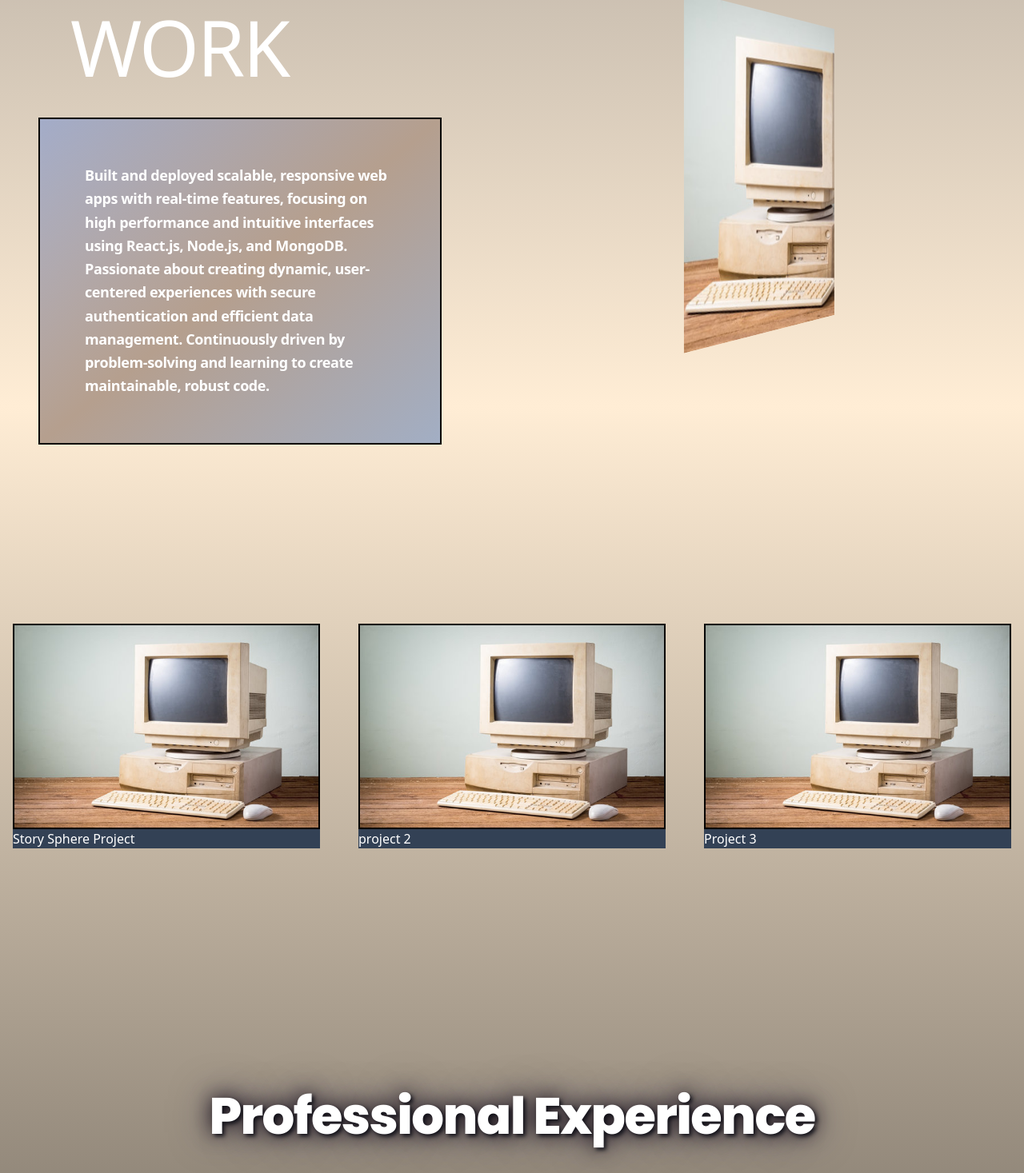
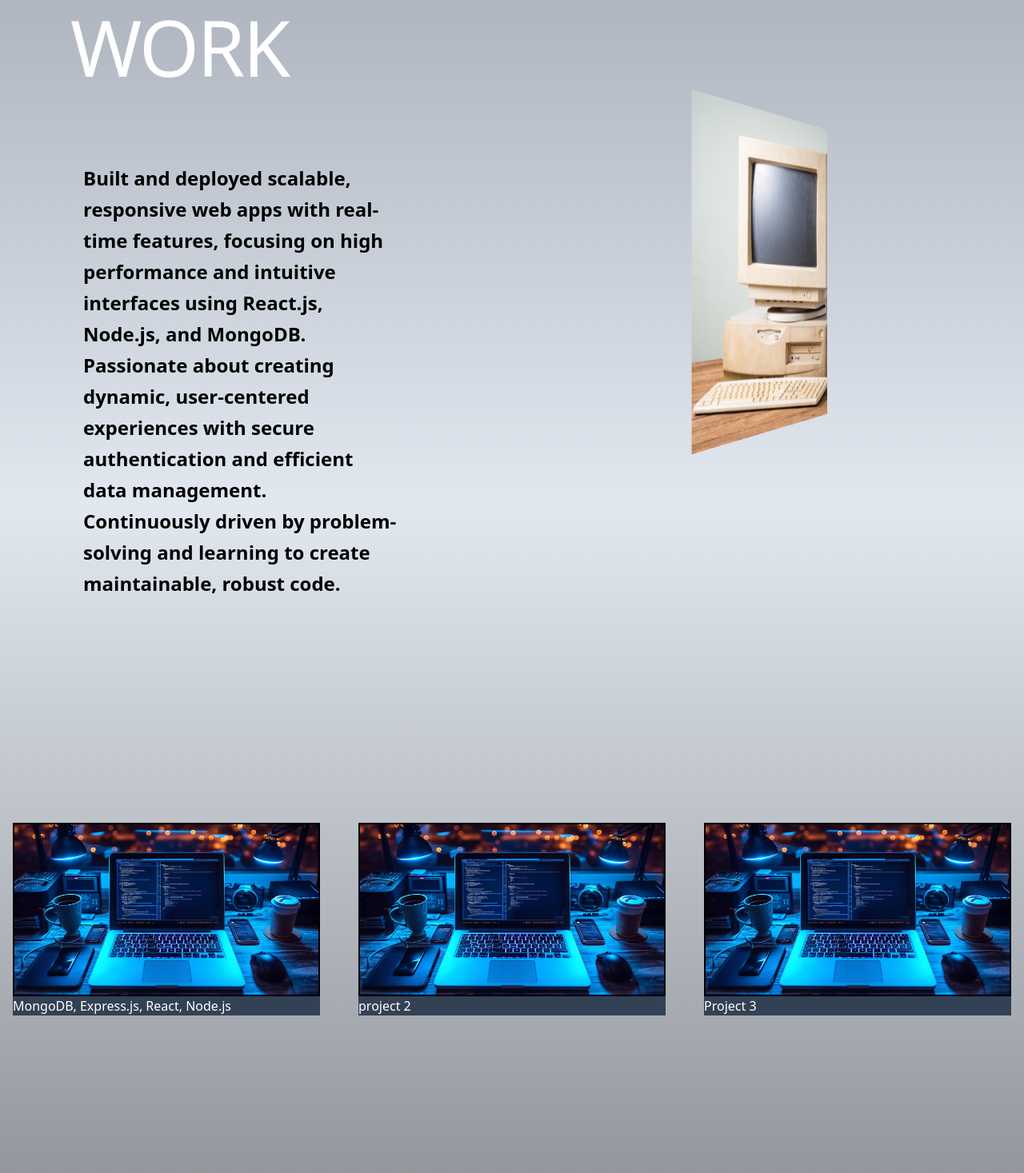
Before and after one commit to Nostromo714/portfolioClient, a React (Create React App) app: page / in a window 1280 px wide. Shown: the part 1773-3240 px from the top of the page at 80% size. Built offline with nearby package versions, Linux system fonts and the light colour scheme.

Commit message:
changed home.js background to slate-200, edited styles for My Work discription. added discription to carouseDatta.js

```diff
--- a/src/assets/carouselData.js
+++ b/src/assets/carouselData.js
@@ -2,7 +2,7 @@ export const storySphere = [
   {
     src: "https://picsum.photos/600/400/?blur",
     alt: "Image 1 for carousel",
-    description: "project 1 This is the first image description, explaining what the image is about.",
+    description: " full-stack blog platform built with the MERN stack, allowing users to read blogs, leave comments, and interact with content in real time.",
   },
   {
     src: "https://picsum.photos/600/400?grayscale",
--- a/src/components/modalWrapper.js
+++ b/src/components/modalWrapper.js
@@ -1,7 +1,7 @@
 import React, { useState } from "react";
 import { Carousel } from "./carousel";
 //import { BsXCircle } from "react-icons/bs";
-import pcImage from '../assets/90s_computer.jpg';
+import computerModern from '../assets/computerModern.jpg';
 
 
 export const ModalWrapper = ({ data , title}) => {
@@ -25,7 +25,7 @@ return (
         className="p-4 text-white rounder ">
 
             <img
-            src={pcImage}
+            src={computerModern}
             alt="90s computer"
             className=" border-2 border-black "
             />
--- a/src/pages/home.js
+++ b/src/pages/home.js
@@ -13,14 +13,14 @@ import FlipCard from "../components/flipCard";
 const HomePage = () => {
   return (
 
-    <div className="text-white min-h-screen flex flex-col bg-gradient-to-b from-slate-800 via-orange-100 to-black relative bg-cover">
+    <div className="text-white min-h-screen flex flex-col bg-gradient-to-b from-slate-800 via-slate-200 to-black relative bg-cover">
 
       {/* 1st section ( My Name )*/}
       <section className="h-screen flex-center text-center p-20 ">
         <div className="p-20">
           <h2> &lt; LUCY ELIZABETH /&gt; </h2>
         </div>
-        <div className="">
+        <div>
           <h1
             className="text-8xl tracking-tight max-w-full p-10"
             style={{
@@ -95,8 +95,8 @@ const HomePage = () => {
             MY WORK
             </h1>
 
-        <div className=" bg-custom-gradient bg-opacity-60 tracking-tight border-2 border-black max-1/2 p-10 ">
-        <p className="text-lg font-bold leading-relaxed p-4 ">
+        <div className="  max-1/2 p-10">
+        <p className="text-2xl text-black font-bold  leading-relaxed p-4">
           Built and deployed scalable, responsive web apps with real-time
           features, focusing on high performance and intuitive interfaces using
           React.js, Node.js, and MongoDB. <br /> Passionate about creating
@@ -127,7 +127,7 @@ const HomePage = () => {
         <div className=" flex h-[400px] ">
         <ModalWrapper
         data={storySphere}
-        title="Story Sphere Project" />
+        title="MongoDB, Express.js, React, Node.js " />
         </div>
 
         {/* project 2 */}
```
